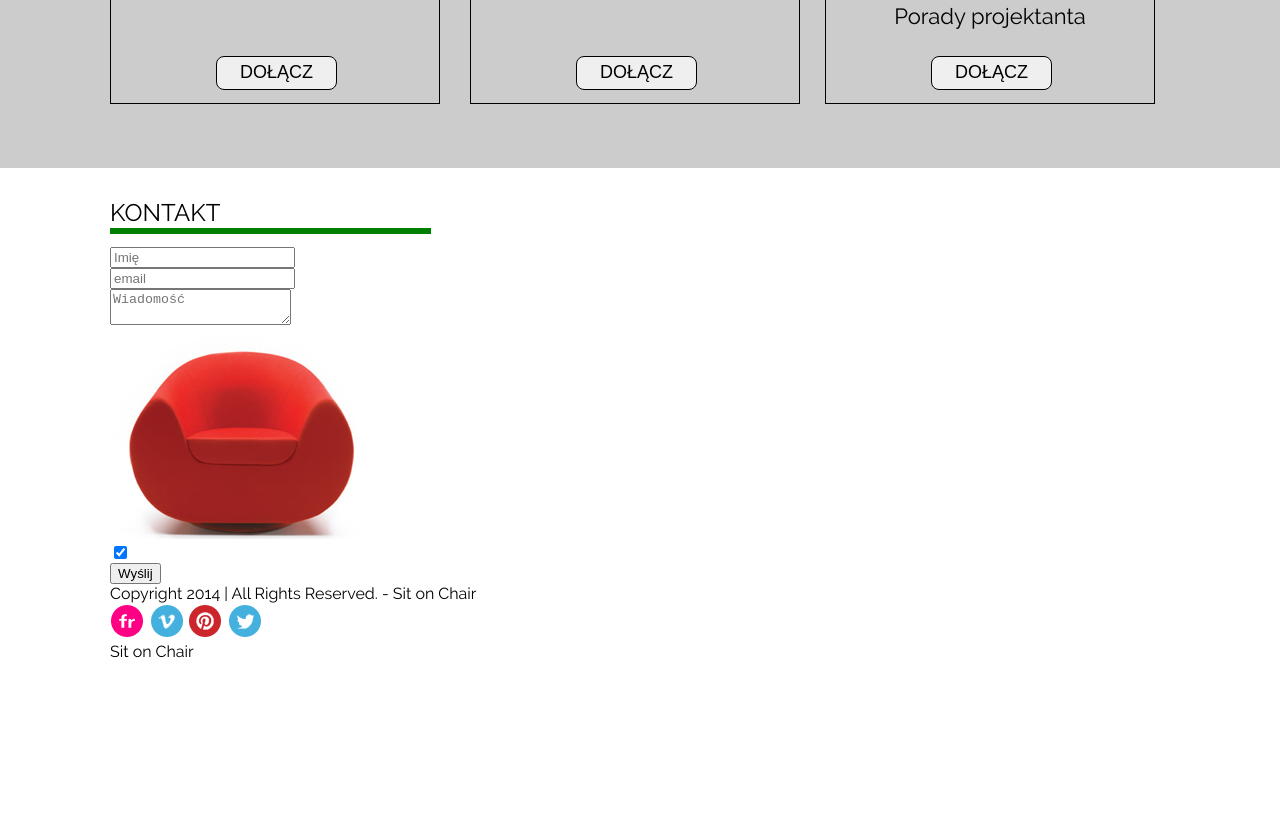
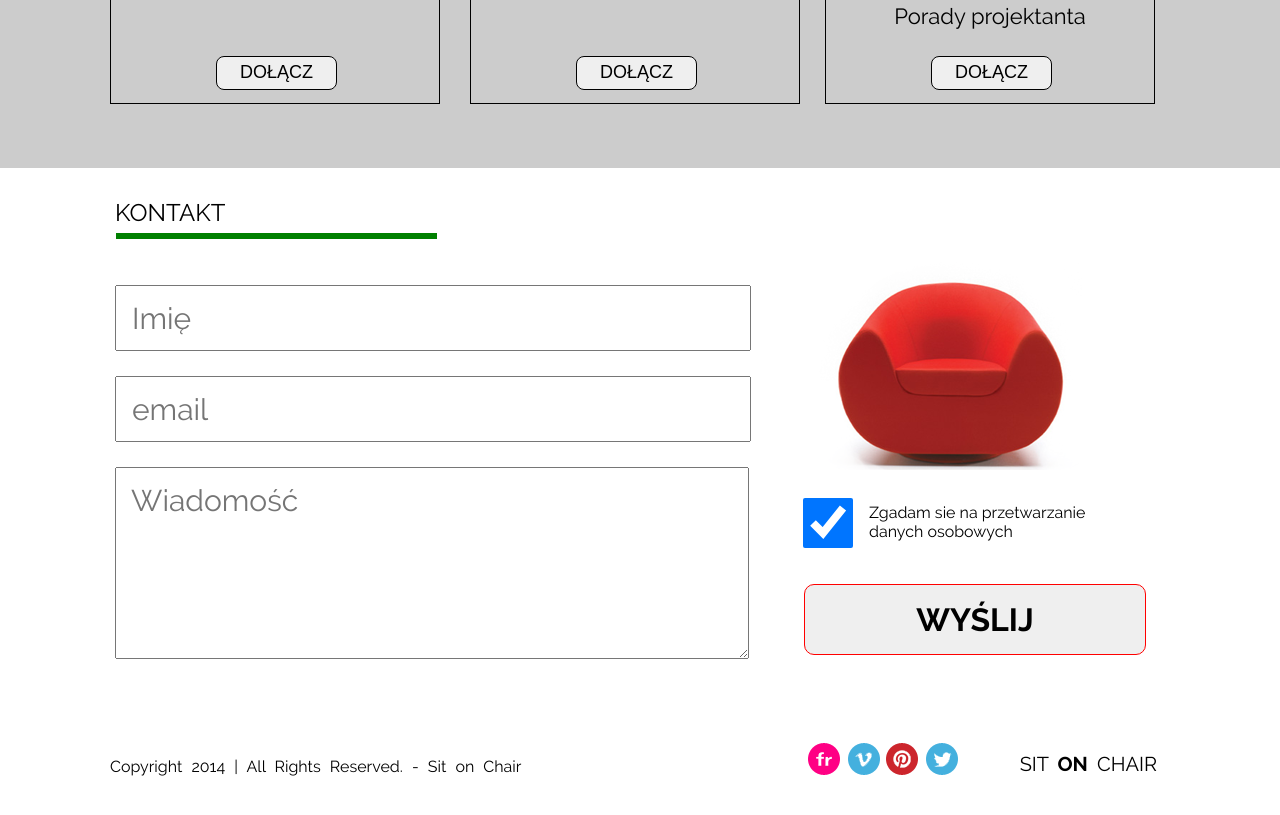
Before and after one commit to Gwalczak91/Sit-on-Chair-Project, a plain HTML site: page index.html in a window 1280 px wide. Shown: the part 1451-2266 px from the top of the page. Before the commit the page ends 2112 px from the top, so only its background shows below. Drawn offline with Linux system fonts and the light colour scheme.

Commit message:
add section.price and footer

```diff
--- a/css/styles.css
+++ b/css/styles.css
@@ -68,12 +68,14 @@ body{
 }
 
 .container{ /*ustawienia kontenera pozycjonujacego*/
+    position: relative;
     max-width: 100%;
     margin: 0 auto;
     padding-left: 110px;
     padding-right: 120px;
     /*border: 1px solid deeppink;*//* pomocznicza ramka*/
 }
+
 
 /*-------------------------------------------------------------------------------
 HEADER
@@ -307,24 +309,6 @@ SECTION PRICE
     top: 0;
 }
 
-.header-underline{
-    text-transform: uppercase;
-    font-weight: 400;
-    padding-top: 10px;
-    max-width: 100%;
-    position: relative;
-}
-
-.header-underline::after{ /* pozycja linie pod hederem*/
-    content: "";
-    position: absolute;
-    border: 3px solid green;
-    width:315px;
-    top: 40px;
-    left: 0;
-}
-
-
 .header-price{
     max-width: 100%;
     text-transform: uppercase;
@@ -451,28 +435,149 @@ sup{
     top: -26.5px;
 }
 
+.header-underline{
+    text-transform: uppercase;
+    font-weight: 400;
+    padding-top: 10px;
+    max-width: 100%;
+    position: relative;
+}
 
-
-
-
-
-
-
-
-
-
-
-
-
-
-
-
+.header-underline::after{ /* pozycja linie pod hederem*/
+    content: "";
+    position: absolute;
+    border: 3px solid green;
+    width:315px;
+    top: 40px;
+    left: 0;
+}
 
 
 /*--------------------------------------------------------------------------------------
 SECTION FORM
 --------------------------------------------------------------------------------------------*/
+.section-form{
+    max-width: 100%;
+    height: 490px;
+}
+
+.section-form-text{/* pozycjonowanie sekcji z formularzem do wypełnienia*/
+    width: 634px;
+    float: left;
+    margin-top: 38px;
+    height: 375px;
+
+}
+
+.section-form-checkbox{ /* pozycjonowanie sekcji z fotelem i zgoda na przetwarzaniedanych*/
+    width: 342px;
+    float: left;
+    height: 375px;
+    margin-top: 38px;
+    position: relative;
+
+}
+
+.section-form-text *{ /* oscylowanie pol do wypełnienia*/
+    width: 615px;
+    height: 60px;
+    margin-bottom: 25px;
+    margin-left: 5px;
+    padding-left: 15px;
+    font-family: 'Raleway', sans-serif;
+    font-size: 30px;
+}
+.section-form-text textarea{ /* oscylowanie textarea*/
+    padding-top: 15px;
+    padding-bottom: 115px;
+}
+
+.header-underline-form{  /* oscylowanie nagłówka sekcji*/
+    text-transform: uppercase;
+    font-weight: 400;
+    padding-top: 10px;
+    max-width: 100%;
+    position: relative;
+    padding-left: 5px;
+}
+
+.header-underline-form::after{ /* pozycja linie pod hederem*/
+    content: "";
+    position: absolute;
+    border: 3px solid green;
+    width:315px;
+    top: 45px;
+    left: 6px;
+}
+
+.red-chair{ /*pozycjonowanie krzesła*/
+   position: absolute;
+   top: -25px;
+   left: 75px;
+}
+
+.checkbox-form{ /* pozycjonowanie checkboxa*/
+    position: absolute;
+    top: 210px;
+    left: 55px;
+    width: 50px;
+    height: 50px;
+
+}
+
+.checkbox-form-info{ /* pozycjonowanie zgody*/
+    position: absolute;
+    top: 218px;
+    left: 125px;
+    font-size: 16px;
+}
+
+.send-form{ /* oscylowanie i pozycjonowanie znacznika wyslij*/
+    position: absolute;
+    bottom: 5px;
+    right: -60px;
+    font-family: 'Raleway', sans-serif;
+    text-transform: uppercase;
+    width: 342px;
+    height: 71px;
+    border: 1px solid red;
+    border-radius: 10px;
+    font-size: 32px;
+    font-weight: 700;
+}
 
 /*------------------------------------------------------------------------------------------
 FOOTER
 --------------------------------------------------------------------------------------------*/
+
+.main-footer {
+   margin-top: 58px;
+   height: 110px;
+}
+
+.footer-copyright{
+    position: absolute;
+    word-spacing: 5px;
+    bottom: -40px;
+}
+
+.all-logos{
+    display: inline-block;
+    position: absolute;
+    left: 807px;
+    bottom: -44px;
+}
+
+.footer-logo{
+    position: absolute;
+    right: 123px;
+    bottom: -40px;
+    font-weight: 400;
+    text-transform: uppercase;
+    font-size: 20px;
+    word-spacing: 4px;
+}
+
+.footer-logo *{
+    font-weight: 700;
+}
--- a/index.html
+++ b/index.html
@@ -6,8 +6,10 @@
     <title>Site on chair</title>
     <link rel="stylesheet" href="css/styles.css">
 </head>
+<body>
 
-<body>
+<!--                                       HEADER                                            -->
+
     <header class="main-header">
         <div class="container">
             <p class="header-logo">
@@ -23,38 +25,12 @@
         </div>
     </header>
 
-
-
-<!--<section class="section-chair">     BYLO DOBRE ALE SPORBOWALEM LEPIEJ
-    <div class="container">
-        <span class="arrow-left">
-            &lt
-        </span>
-        <div class="section-chair-col-one">
-            <img class="black-chair" src="images/black_chair.png" alt="black-chair">
-        </div>
-        <div class="section-chair-col-two">
-            <h1>Sit On You Chair</h1>
-            <p>
-                Lorem ipsum dolor sit amet, consectetur adipisicing elit. Accusantium animi, corporis deserunt ea, labore nemo numquam officiis perferendis possimus quae soluta, suscipit tempore velit veniam voluptatibus? Dicta distinctio nihil possimus.
-            </p>
-            <button type="button">Zobacz więcej</button>
-        </div>
-
-        <span class="arrow-right">
-            &gt
-        </span>
-
-    </div>
-</section>-->
+<!--                                      SECTION CHAIR                                      -->
 
     <section class="section-chair">
         <div class="container">
-        <span class="arrow-left">
-            &lt
-        </span>
+        <span class="arrow-left">&lt</span>
         <img class="black-chair" src="images/black_chair.png" alt="black-chair">
-
             <div class="section-chair-col-one">
                 <h1>Sit On Our Chair</h1>
                 <p>
@@ -65,63 +41,25 @@
                 </p>
                 <button class="section-chair-button" type="button">Zobacz więcej</button>
             </div>
-
-            <span class="arrow-right">
-            &gt
-        </span>
-
+            <span class="arrow-right">&gt</span>
         </div>
     </section>
 
-
-
-
-
-
-
-
-
-
-
-
-
-
-
-
-
-
-
-
-
-
-
-
-
-
-
-
-
-
-
+<!--                                     SECTION FOTOS                                       -->
 
     <section class="section-fotos">
         <div class="container">
             <div class="col-3-layout">
                 <div class="section-fotos-col-one">
                     <img src="images/box1_img.jpg" alt="Chair Clair">
-                    <h4 class="header-with-border-one">
-                        Chair CLAIR
-                    </h4>
+                        <h4 class="header-with-border-one">Chair CLAIR</h4>
                 </div>
                 <div class="section-fotos-col-two">
                     <img src="images/box2_img.jpg" alt="Chair Margarita">
-                    <h4 class="header-with-border-two">
-                        Chair MARGARITA
-                    </h4>
+                        <h4 class="header-with-border-two">Chair MARGARITA</h4>
                 </div>
                 <div class="section-fotos-col-three">
                     <h4 class="header-with-border-three">Finds all inputs</h4>
-
                     <p>
                         Finds all inputs that are not checked and highlight the next sibling span.Notice there is no change when clicking the checkboxes since no click have been linked.
                     </p>
@@ -133,24 +71,7 @@
         </div>
     </section>
 
-
-
-
-
-
-
-
-
-
-
-
-
-
-
-
-
-
-
+<!--                                   SECTION PRICE                                         -->
 
     <section class="section-price">
         <div class="container">
@@ -223,94 +144,39 @@
         </div>
     </section>
 
-
-
-
-
-
-
-
-
-
-
-
-
-
-
-
-
-
-
-
-
-
-
+<!--                                    SECTION FORM                                         -->
 
     <section class="section-form">
         <div class="container">
-        <h2 class="header-underline">Kontakt</h2>
-        <form>
+            <h2 class="header-underline-form">Kontakt</h2>
+            <form class="section-form-text">
                 <input type="text" name="Name" placeholder="Imię"><br>
                 <input type="email" name="Mail" placeholder="email"><br>
                 <textarea type="text" name="Info" placeholder="Wiadomość"></textarea>
             </form>
-        <div>
-            <div>
-                <img src="images/red_chair.png" alt="red-chair">
-            </div>
-            <input type="checkbox" name="agreements" checked><br>
-            <input type="submit" name="send" value="Wyślij">
+            <div class="section-form-checkbox">
+                <img class="red-chair" src="images/red_chair.png" alt="red-chair">
+                <input class="checkbox-form" type="checkbox" name="agreements" checked>
+                    <label class="checkbox-form-info"> Zgadam sie na przetwarzanie danych osobowych</label>
+                <input class="send-form" type="submit" name="send" value="Wyślij">
             </div>
         </div>
     </section>
 
-
-
-
-
-
-
-
-
-
-
-
-
-
-
-
-
-
-
-
+<!--                                         FOOTER                                             -->
 
     <footer class="main-footer">
         <div class="container">
-        <div>
-        <span>Copyright 2014 | All Rights Reserved. - Sit on Chair</span>
-        </div>
-        <div>
+            <span class="footer-copyright">Copyright 2014 | All Rights Reserved. - Sit on Chair</span>
+            <div class="all-logos">
                 <img src="images/flickr.png" alt="vimeo">
                 <img src="images/vimeo.png" alt="vimeo">
                 <img src="images/pinterest.png" alt="pinterest">
                 <img src="images/twitter.png" alt="twitter">
             </div>
-        <div>
-        <span> Sit on Chair</span>
-        </div>
+            <span class="footer-logo"> Sit <span>on</span> Chair</span>
         </div>
     </footer>
 
-
-
-
-
-
-
-
-
-
-
-
 </body>
 </html>
```
Lines whose indentation alone changed are shown as unchanged.
